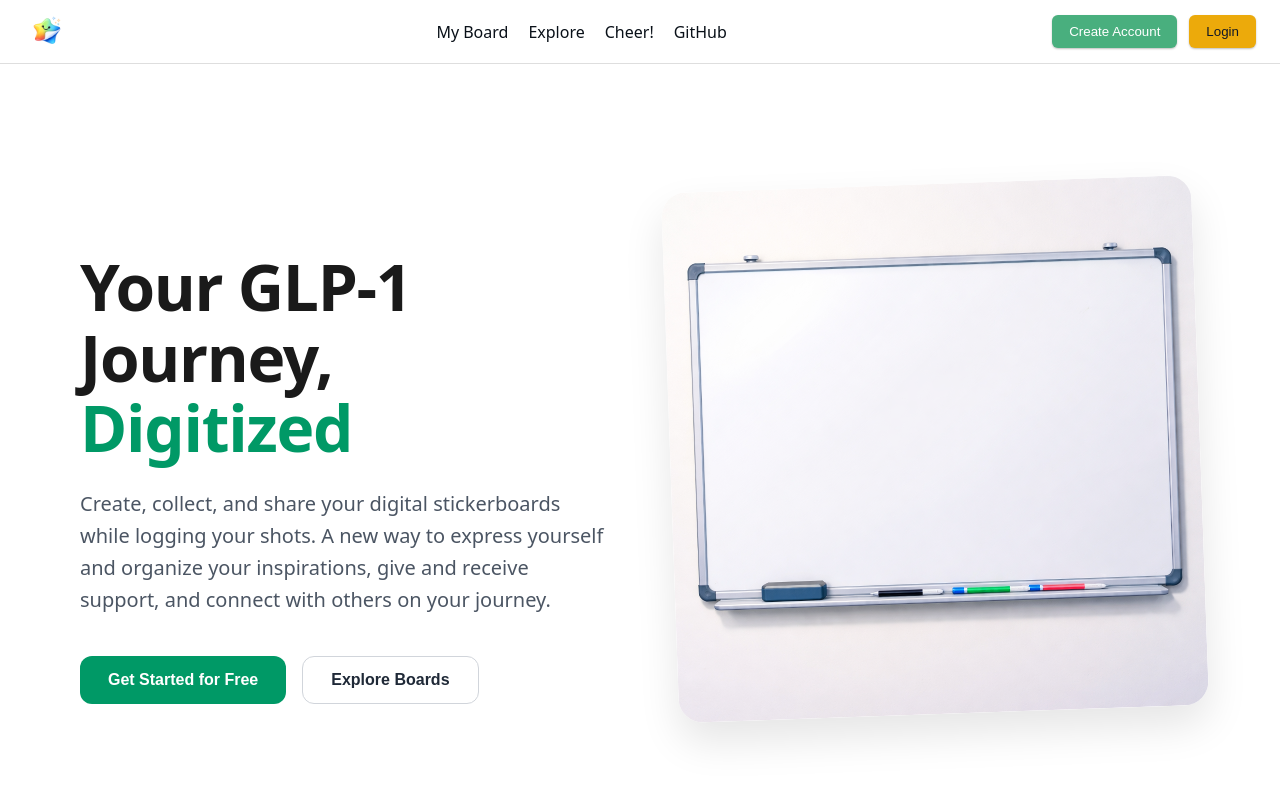
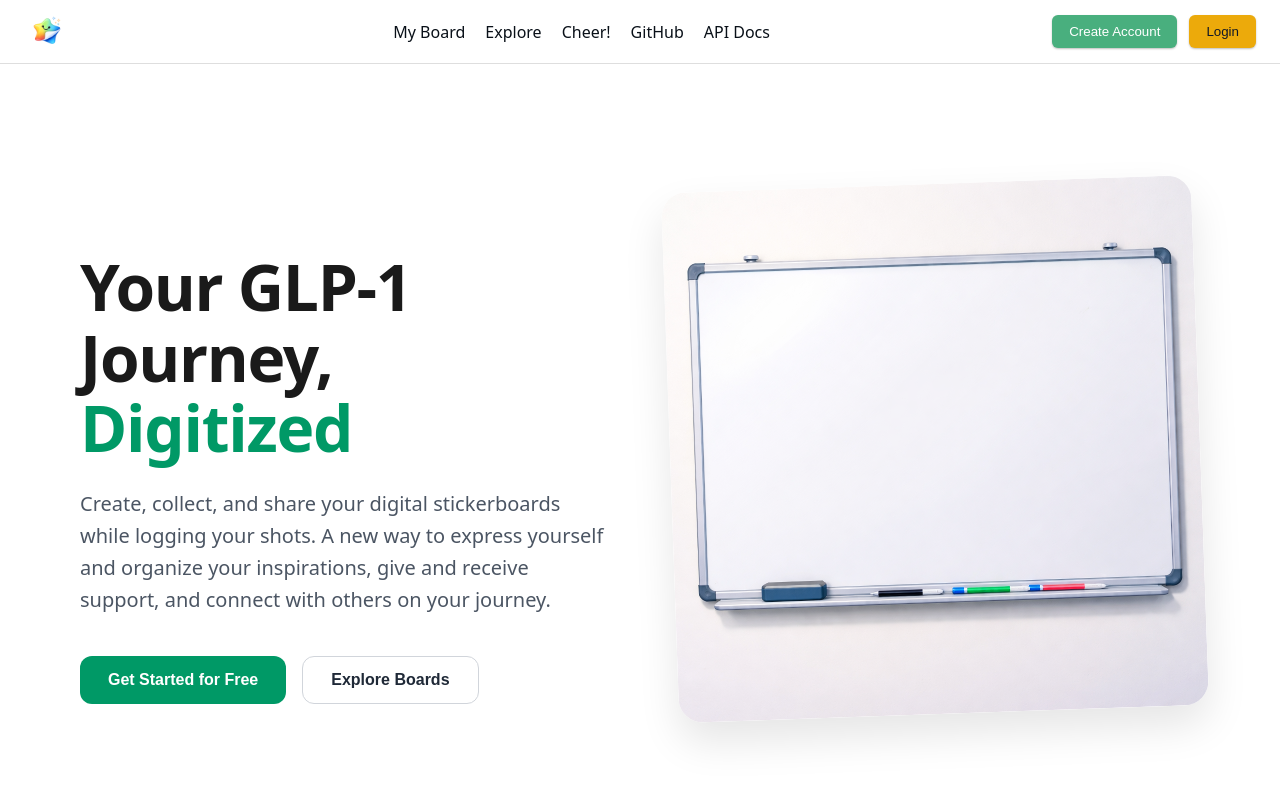
Before and after one commit to jcarroll95/stickers, a React (Vite) app in the folder client/: page / in a window 1280 px wide. Shown: the top 800 px of the page. Built offline with nearby package versions, Linux system fonts and the light colour scheme; no server answers.

Commit message:
README.md and doc link updated.

```diff
--- a/client/src/components/Navbar.jsx
+++ b/client/src/components/Navbar.jsx
@@ -94,6 +94,17 @@
                         GitHub
                     </a>
                 </li>
+                <li>
+                    <a
+                        href="https://stickerboards.app/apidocs.html"
+                        className={styles.link}
+                        target="_blank"
+                        rel="noopener noreferrer"
+                        style={{ textDecoration: 'none', color: 'inherit' }}
+                    >
+                        API Docs
+                    </a>
+                </li>
             </ul>
 
             <div className={styles.auth}>
```
Also changed, not shown: 1 other file (tests, documents, lock files or other folders).
